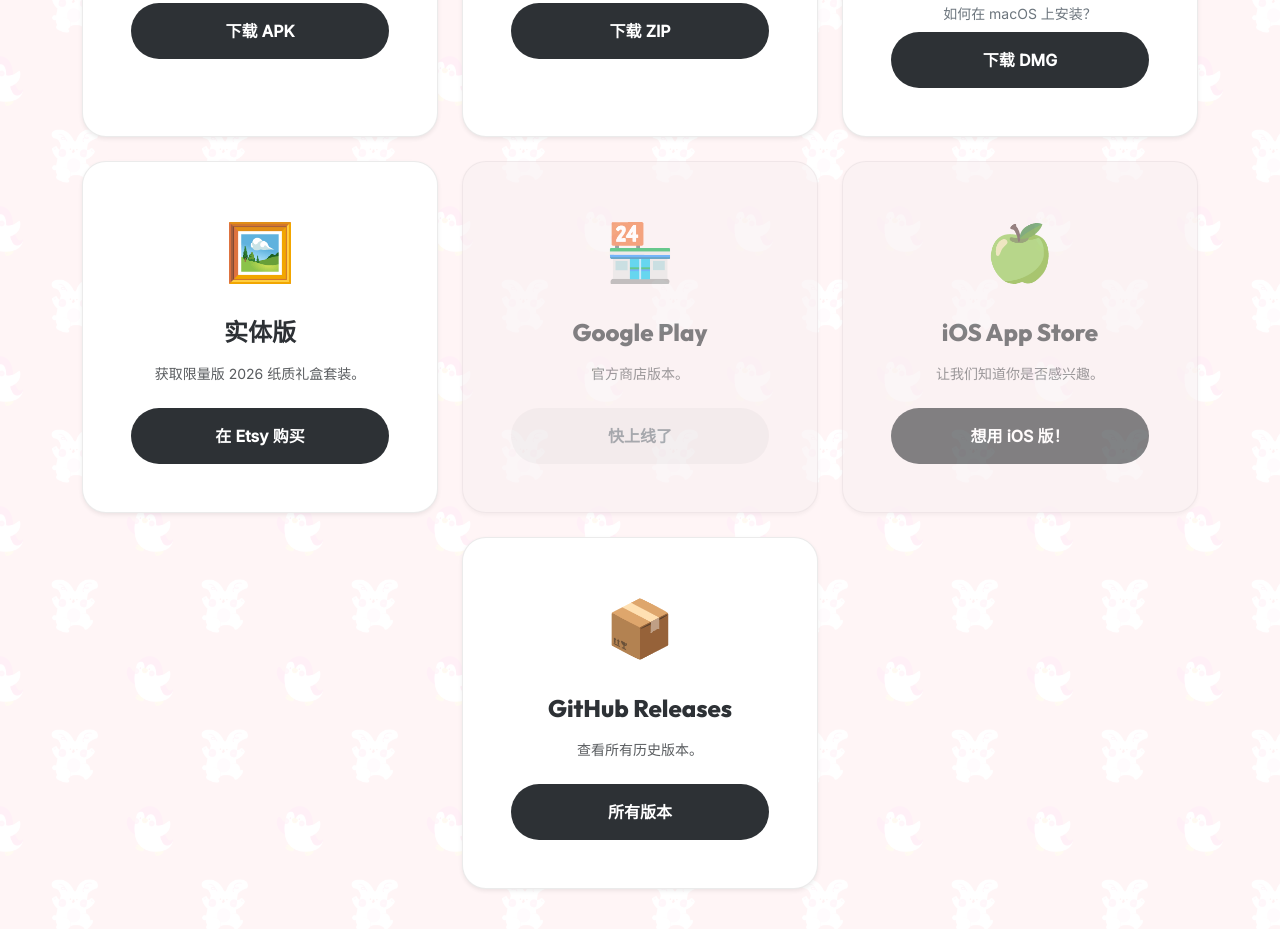
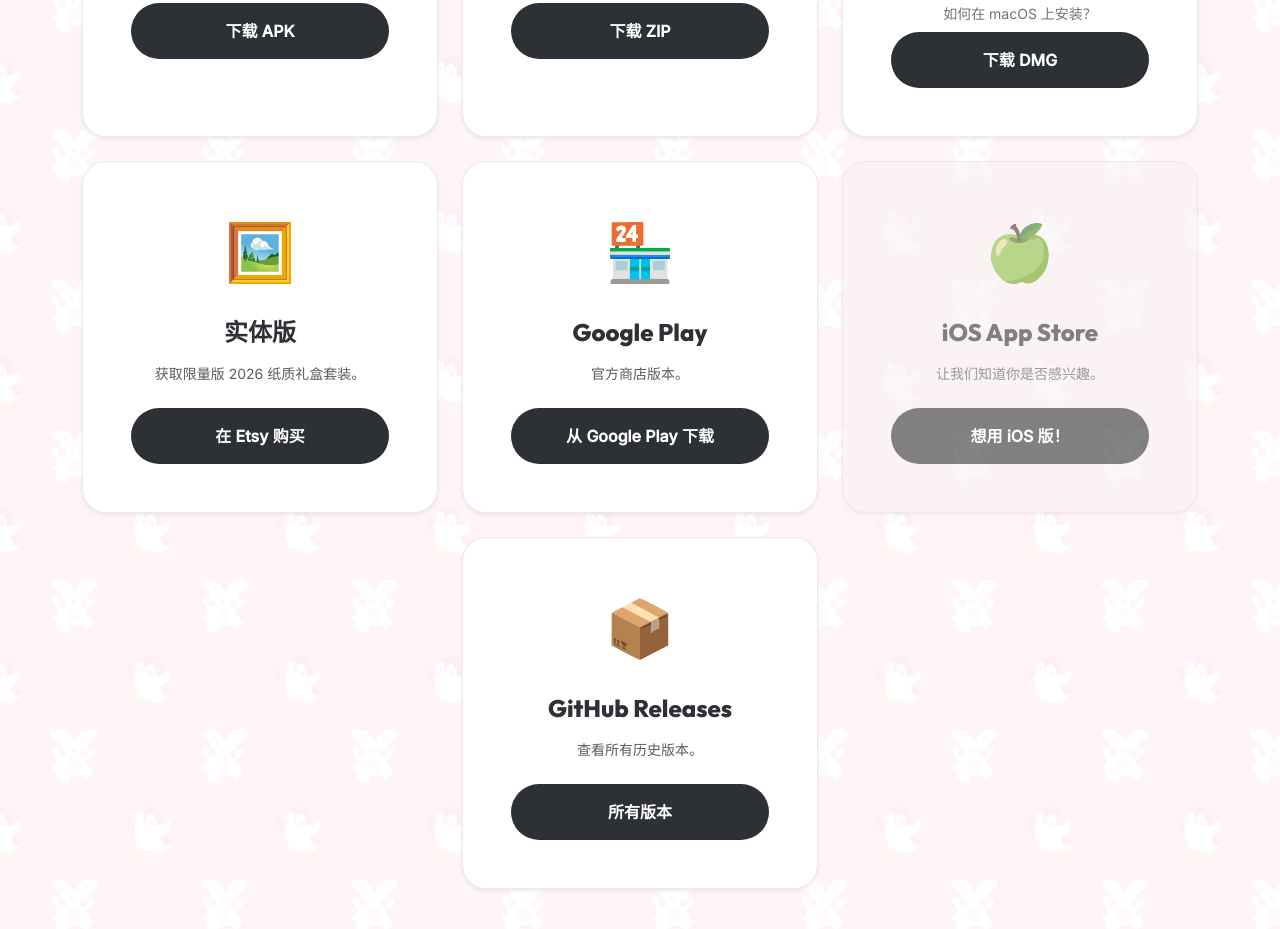
Before and after one commit to noidea-studio/Joyful-Days-Release, a plain HTML site: page docs/zh.html in a window 1280 px wide. Shown: the part 1269-2198 px from the top of the page. Drawn offline with nearby package versions, Linux system fonts and the light colour scheme.

Commit message:
update android

```diff
--- a/docs/zh.html
+++ b/docs/zh.html
@@ -52,6 +52,7 @@
                     <div class="navbar-nav align-items-center gap-lg-4">
                         <a class="nav-link" href="#highlights">亮点</a>
                         <a class="nav-link" href="#connect">联系我们</a>
+                        <a class="nav-link" href="https://noidea-studio.com/" target="_blank">工作室</a>
                         <a class="nav-link lang-switch px-3 py-1" href="index.html">English</a>
                         <a class="btn-primary mt-3 mt-lg-0" href="#download">立即下载</a>
                     </div>
@@ -122,11 +123,12 @@
                     </div>
                     <!-- Google Play -->
                     <div class="col-12 col-md-6 col-lg-4">
-                        <div class="download-card h-100 p-5 shadow-sm text-center gray-out">
+                        <div class="download-card h-100 p-5 shadow-sm text-center">
                             <div class="platform-icon mb-4">🏪</div>
                             <h3 class="h4 mb-3">Google Play</h3>
                             <p class="text-muted mb-4 small">官方商店版本。</p>
-                            <span class="status-badge py-3 w-100 rounded-pill fw-bold">快上线了</span>
+                            <a href="https://play.google.com/store/apps/details?id=com.noideastudio.joyfuldays"
+                                target="_blank" class="btn-download w-100 py-3">从 Google Play 下载</a>
                         </div>
                     </div>
                     <!-- iOS -->
```
Also changed, not shown: docs/index.html (+4 -3 lines).
